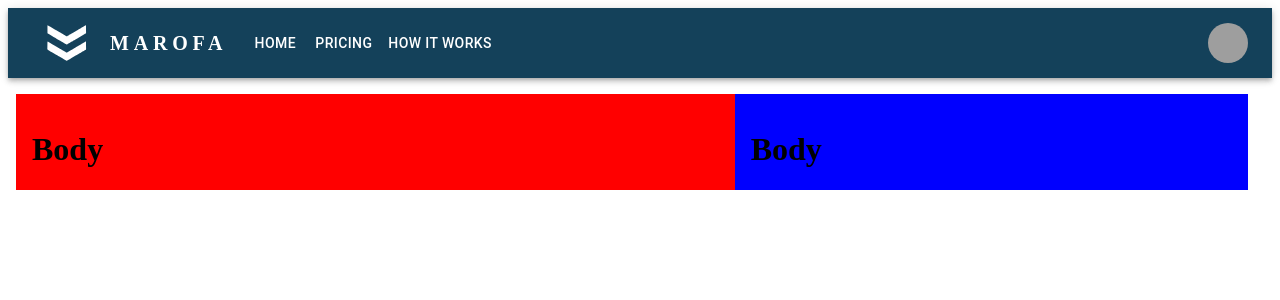
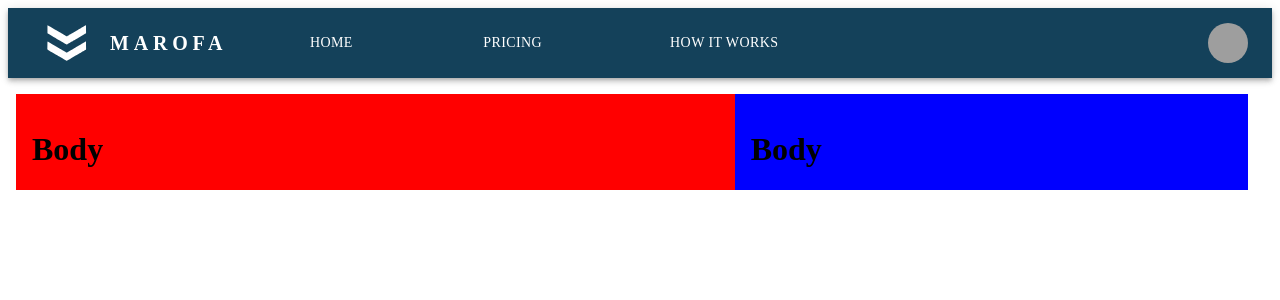
Before and after one commit to HriGrit/Marofa, a React (Vite) app in the folder client/: page / in a window 1280 px wide. Shown: the top 300 px of the page. Built offline with nearby package versions, Linux system fonts and the light colour scheme; grey boxes are pictures that could not be loaded; a web font is replaced by a local one.

Commit message:
nav styling

```diff
--- a/client/src/components/Navbar/navbar.jsx
+++ b/client/src/components/Navbar/navbar.jsx
@@ -106,7 +106,7 @@ function Navbar() {
                             mr: 2,
                             display: { xs: 'flex', md: 'none' },
                             flexGrow: 1,
-                            fontFamily: 'monospace',
+                            fontFamily: 'NeoSans',
                             fontWeight: 700,
                             letterSpacing: '.3rem',
                             color: 'inherit',
@@ -120,7 +120,15 @@ function Navbar() {
                             <Button
                                 key={page}
                                 onClick={handleCloseNavMenu}
-                                sx={{ my: 2, color: 'white', display: 'block' }}
+                                sx={{
+                                    my: 2,
+                                    mx: 7,
+                                    color: 'white',
+                                    display: 'block',
+                                    fontFamily: 'NeoSans',
+                                    fontWeight: 400,
+
+                                }}
                             >
                                 {page}
                             </Button>
```
